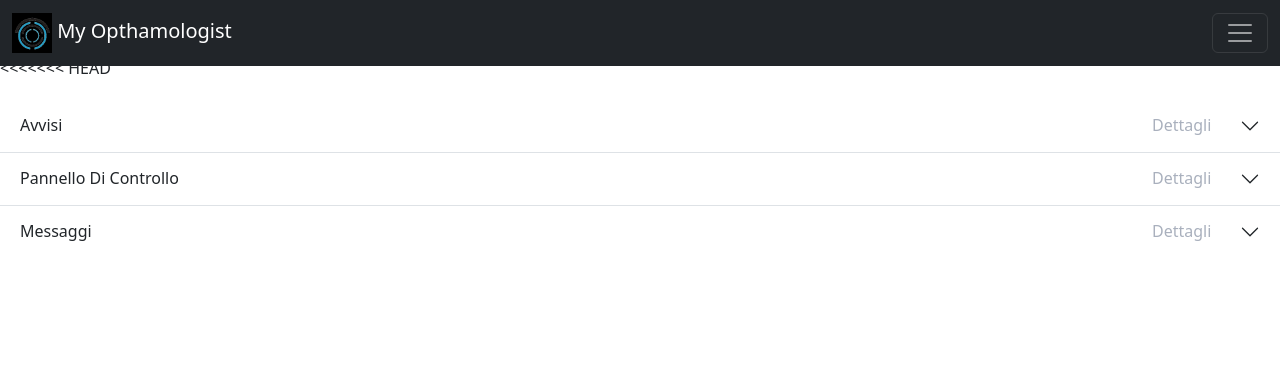
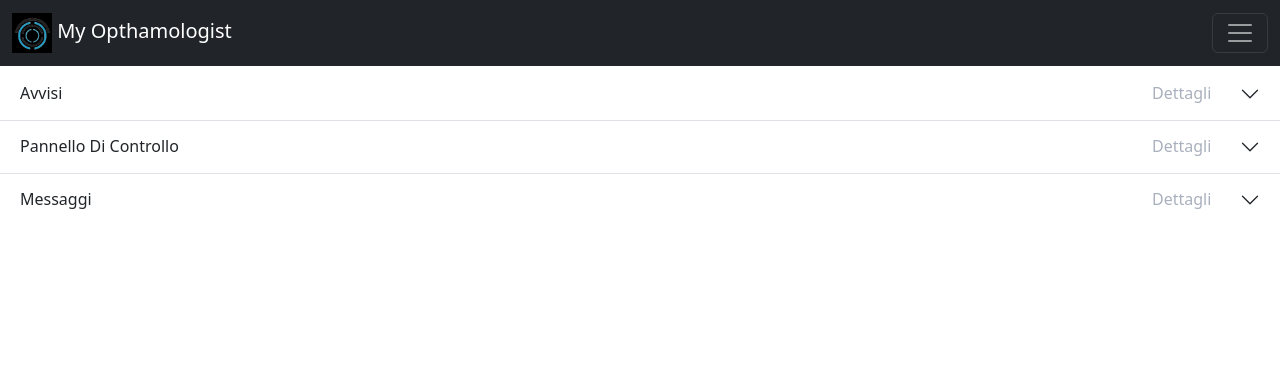
Before and after one commit to kekko3121/ophthalmologist-pro, a Flask app: page /homepage in a window 1280 px wide. Shown: the top 366 px of the page. Run offline with Flask 3, Linux system fonts and the light colour scheme; a user stored in the database is signed in.

Commit message:
Changes to be committed: 	modified:   Web_Server/templates/homepage.html

```diff
--- a/Web_Server/templates/homepage.html
+++ b/Web_Server/templates/homepage.html
@@ -59,7 +59,6 @@
         </div>
     </nav>
 
-<<<<<<< HEAD
 <div style="margin-top: 20px;"  class="accordion accordion-flush" id="accordionFlushExample">
     <div  class="accordion-item">
         <h2 class="accordion-header">
@@ -152,13 +151,6 @@
                     <th scope="col">#</th>
                     <th scope="col">Mittente</th>
                     <th scope="col">Contenuto</th>
-=======
-<style>
-    a {
-        text-decoration: none; /* Rimuove la sottolineatura */
-        color: #333; /* Imposta il colore del testo del link */
-    }
->>>>>>> b396a7db9b505b1d24a1363464d28194262f8af1
 
     .pag1{
         font-family: "Anonymous Pro", monospace;
```
